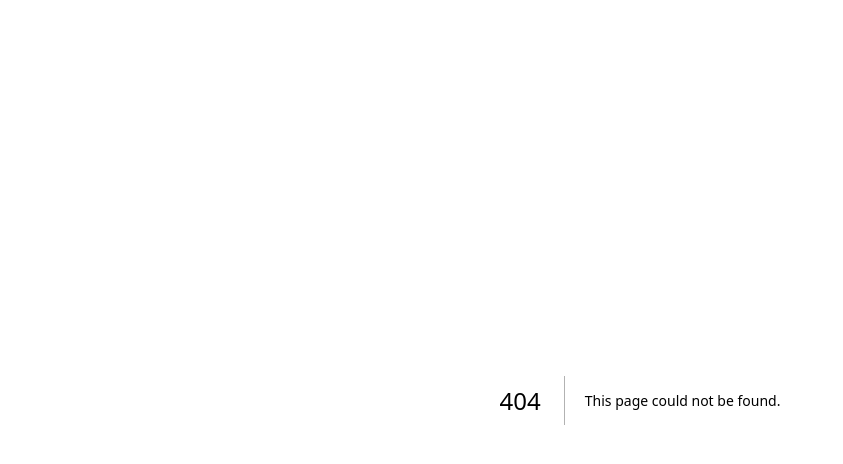
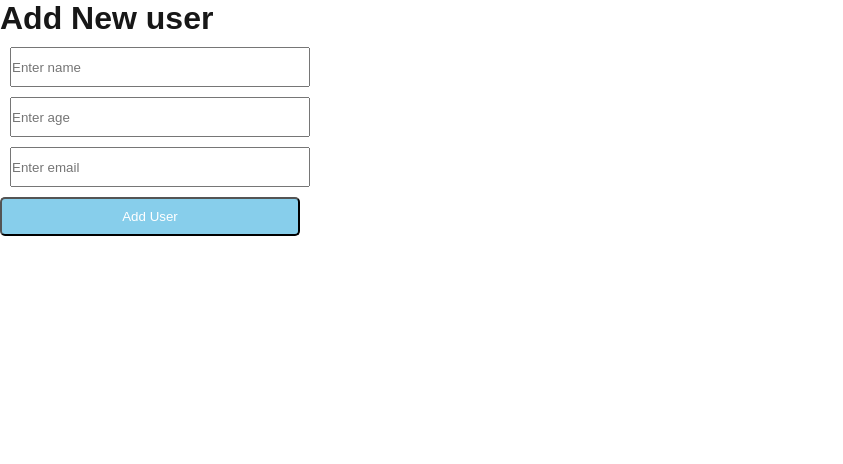
Before and after one commit to Avinashvns/next-api, a Next.js app: page /adduser in a window 1280 px wide. Before the commit this address had no page. Shown: the top 464 px of the page, without its empty margins (0-843 px from the left). Built offline with nearby package versions, Linux system fonts and the light colour scheme.

Commit message:
Integrate POST API with Input Field

```diff
--- /dev/null
+++ b/src/app/adduser/page.js
@@ -0,0 +1,48 @@
+'use client'
+import { useState } from "react";
+
+
+export default function AddUser(){
+    const inputStyle = {
+        display: "block",
+        margin: "10px",
+        height: "40px",
+        width: "300px"
+    };
+    const btn = {
+        backgroundColor : "skyblue",
+        color: "white",
+        width: "300px",
+        padding: "10px",
+        borderRadius : "5px",
+        cursor : "pointer"
+    }
+    const [name,setName]=useState("")
+    const [age,setAge]=useState("")
+    const [email,setEmail]=useState("")
+
+    const addUserFun=async()=>{
+        console.log("Console : " ,name,age,email);
+        let responce = await fetch("http://localhost:3000/api/users" ,{
+            method : "POST",
+            body: JSON.stringify({name,age,email})
+        })
+        let data = await responce.json()
+        console.log("All Data :" , data)
+        if(data.success){
+            alert("New User Created")
+        }else{
+            alert("Some Field check")
+        }
+    }
+
+    return(
+        <>
+            <h1>Add New user</h1>
+            <input type="text" value={name} onChange={(e)=>setName(e.target.value)} placeholder="Enter name" style={inputStyle} />
+            <input type="text" value={age} onChange={(e)=>setAge(e.target.value)} placeholder="Enter age" style={inputStyle}/>
+            <input type="email" value={email} onChange={(e)=>setEmail(e.target.value)} placeholder="Enter email" style={inputStyle} />
+            <button style={btn} onClick={addUserFun}>Add User</button>
+        </>
+    )
+}
```
